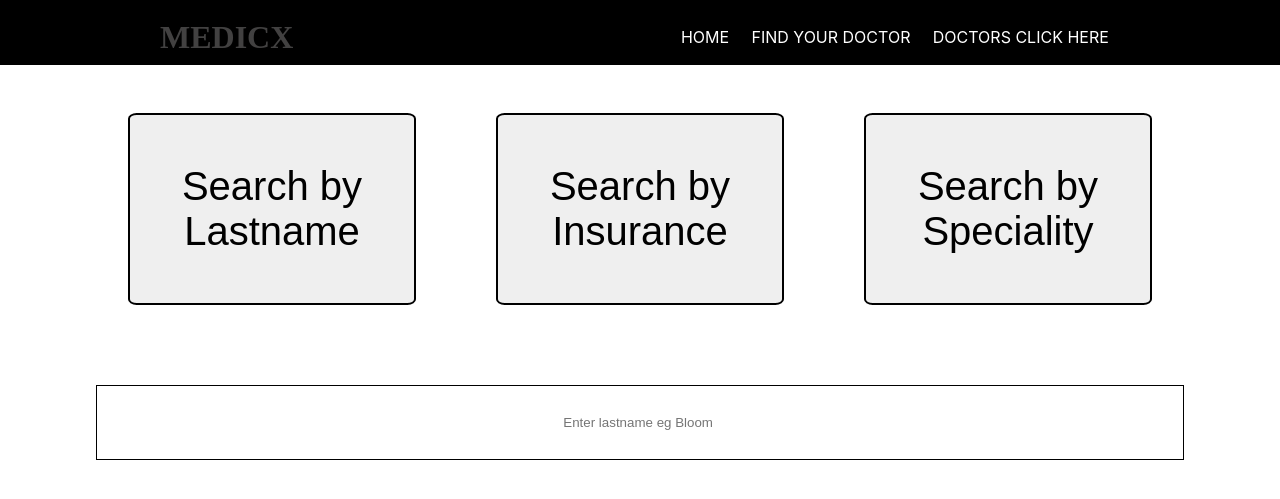
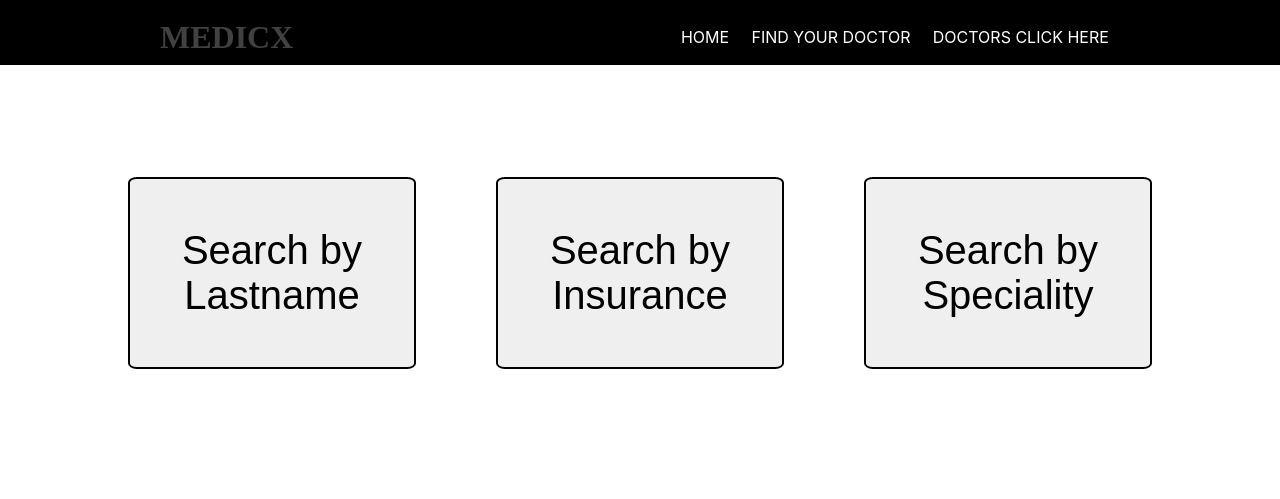
Before and after one commit to cenwachukwu/Medics, a React (Create React App) app: page /SearchDoctors/searchbyprofile in a window 1280 px wide. Shown: the top 499 px of the page. Built offline with nearby package versions, Linux system fonts and the light colour scheme; no server answers; a web font is replaced by a local one.

Commit message:
added some min height for the search page

```diff
--- a/src/components/SearchDoctors/SearchDoctors.css
+++ b/src/components/SearchDoctors/SearchDoctors.css
@@ -1,6 +1,7 @@
 .SearchDoctors__Container{
     width: 90%;
     height: 100%;
+    min-height: 44vh;
     /* border: 2px solid black; */
     margin: 2rem auto;
     /* margin-top: 3rem; */
```
